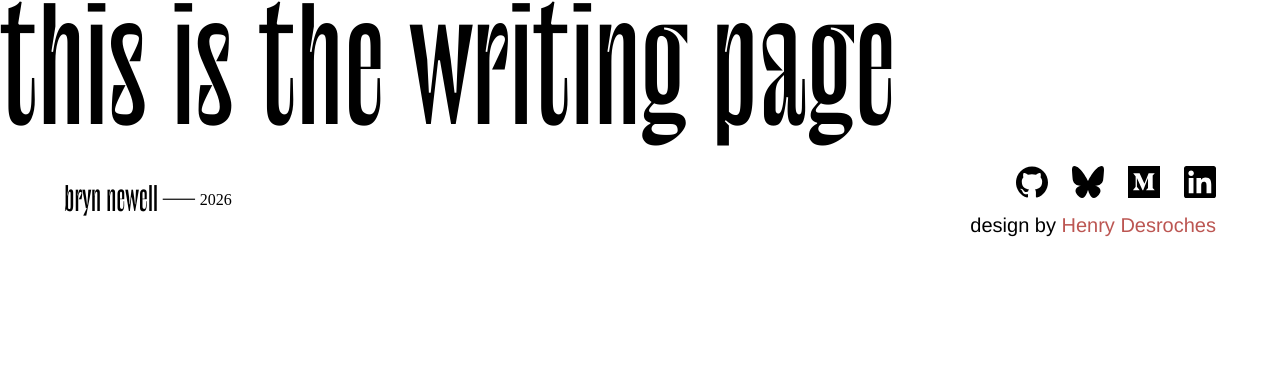
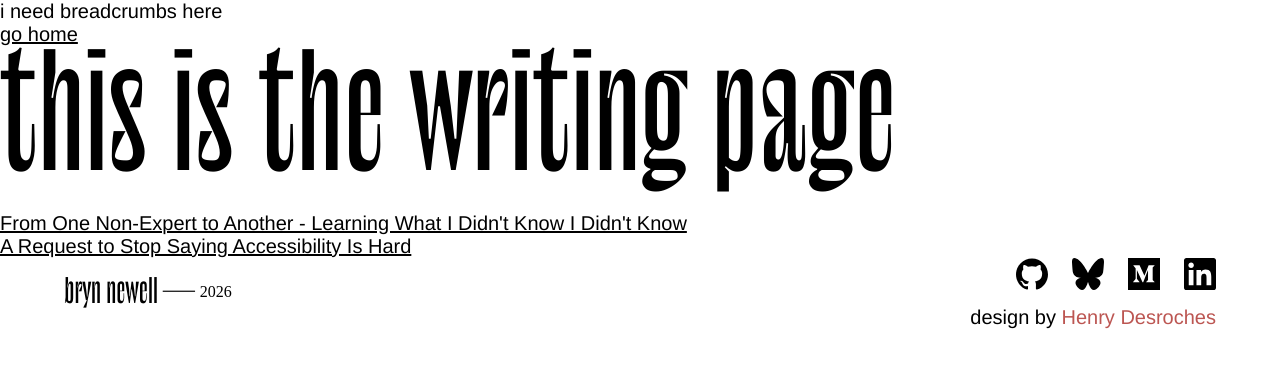
Before and after one commit to bryn-newell/vanilla-portfolio-revamp, an Eleventy site: page src/writing.njk in a window 1280 px wide. Built offline with nearby package versions, Linux system fonts and the light colour scheme; Eleventy itself is replaced by a stand-in of ours; files that its build step writes are made by us from their sources.

Commit message:
🌱 skeleton of writing page and links to individual blogs

```diff
--- a/src/_data/writings.json
+++ b/src/_data/writings.json
@@ -1,6 +1,10 @@
 [
   {
-    "title": "From One Non-Expert to Another - Learning What I Didn't Know I Didn't Know"
+    "title": "From One Non-Expert to Another - Learning What I Didn't Know I Didn't Know",
+    "url": "non-expert"
   },
-  { "title": "A Request to Stop Saying Accessibility Is Hard" }
+  {
+    "title": "A Request to Stop Saying Accessibility Is Hard",
+    "url": "accessibility"
+  }
 ]
--- a/src/styles/sections/_about.scss
+++ b/src/styles/sections/_about.scss
@@ -45,6 +45,7 @@
 
 		&__content {
 			text-align: left;
+			// to do - change to ch
 			max-width: 680px;
 		}
 
--- a/src/writing.njk
+++ b/src/writing.njk
@@ -1,5 +1,13 @@
 ---
 layout: layout.njk
 ---
-
+<nav>
+  <p>i need breadcrumbs here</p>
+  <a href="/">go home</a>
+</nav>
 <h1> this is the writing page </h1>
+<ul>
+  {% for blog in writings %}
+    <li><a href="/writing/{{blog.url}}">{{ blog.title }}</a></li>
+  {% endfor %}
+</ul>
```
Also changed, not shown: src/writing-inner.njk (added, +9 -0 lines).
